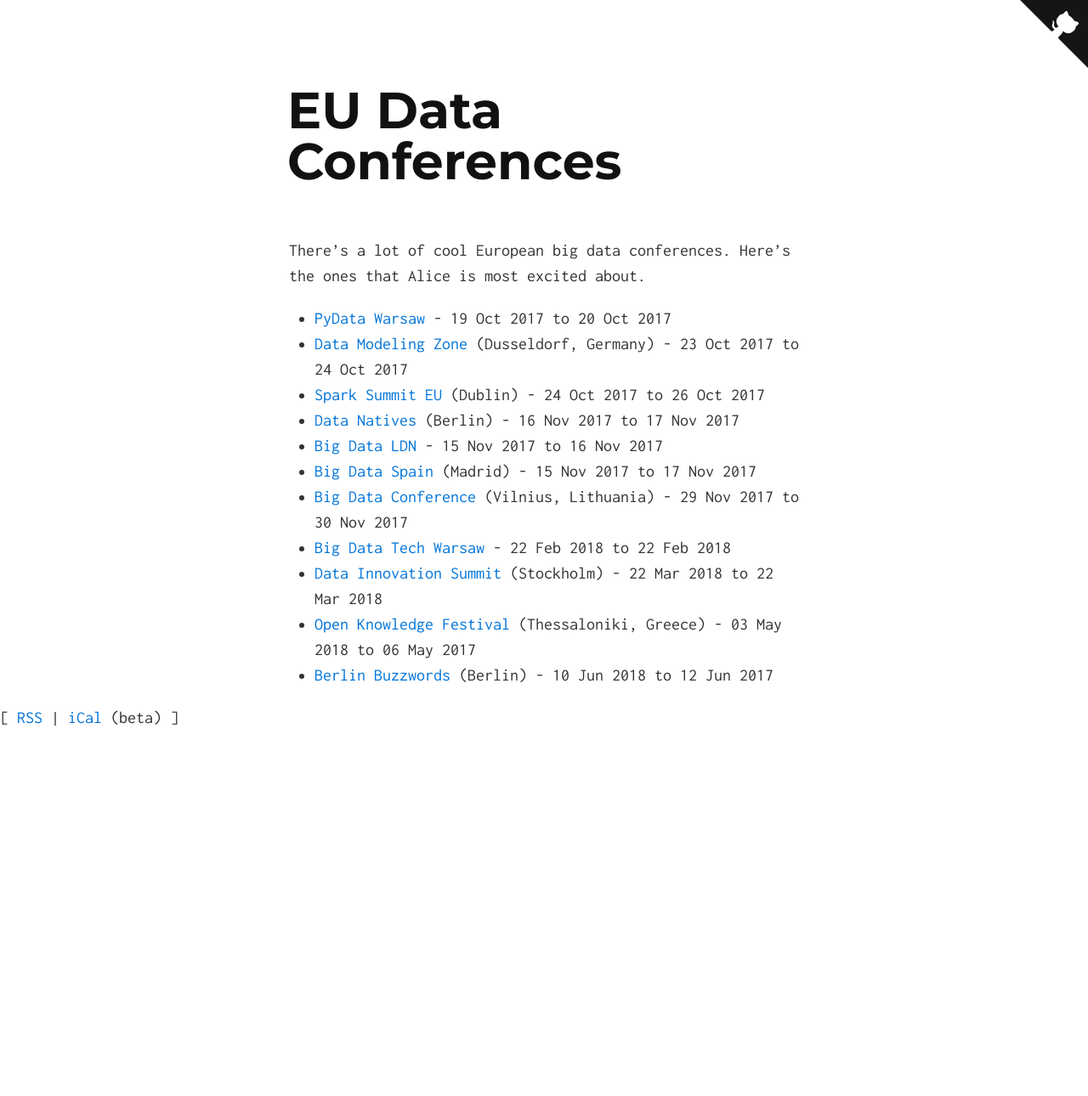
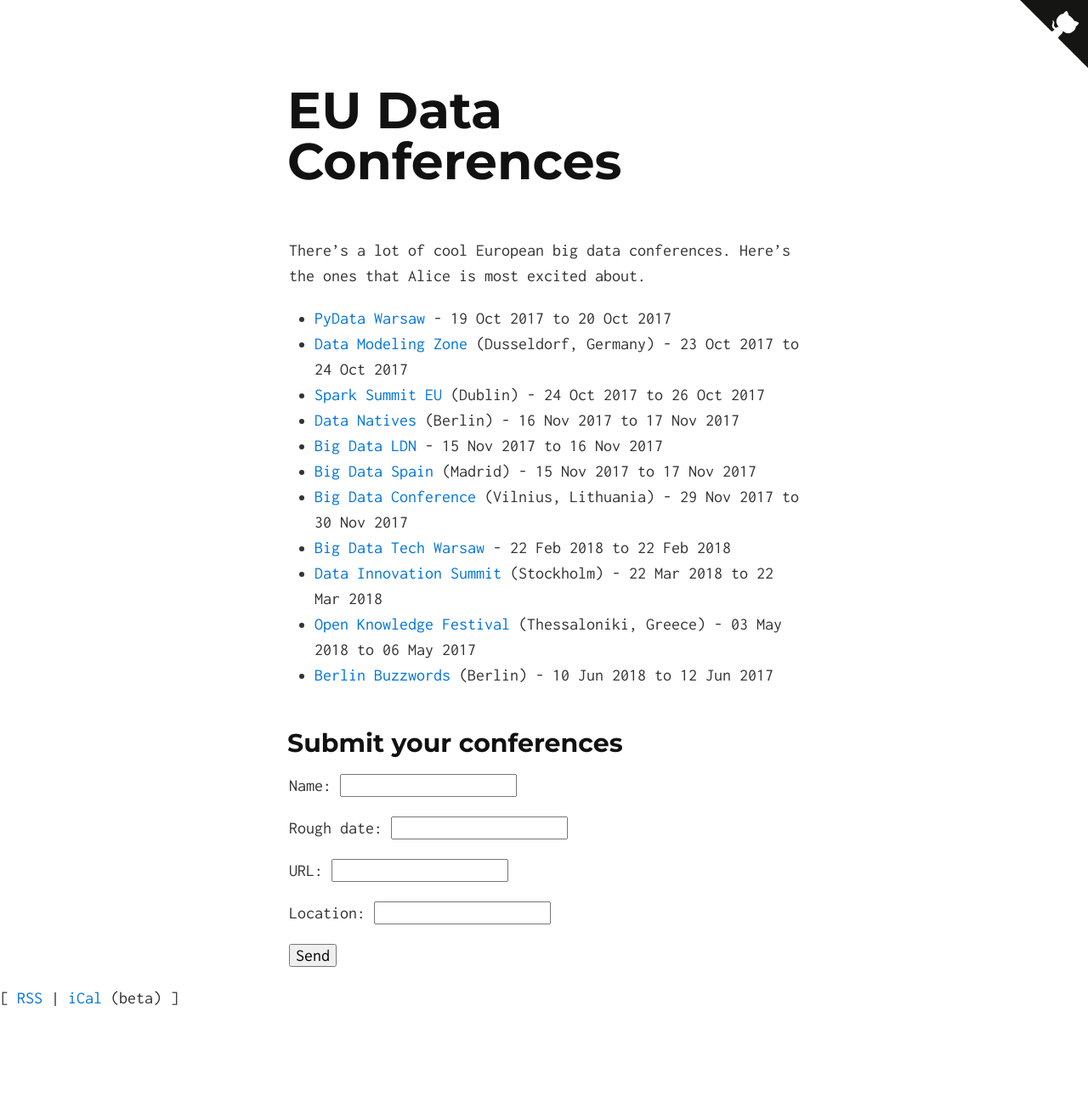
Before and after one commit to eudataconf/eudataconf, a Jekyll site: the page built from index.md, in a window 1280 px wide. Shown: the whole page at 85% size. Built offline with Jekyll 4.4.1, drawn with Linux system fonts in a browser that asks for light colours; before the commit the page ends 960 px from its top, so only the background shows below that.

Commit message:
add form to take submissions

```diff
--- a/_layouts/default.html
+++ b/_layouts/default.html
@@ -6,7 +6,7 @@
   <meta name="description" content="{{ site.description }}">
   <meta name="viewport" content="width=device-width, initial-scale=1.0">
   <title>{{ site.title }}</title>
-  <link rel="stylesheet" href="css/main.css">
+  <link rel="stylesheet" href="/css/main.css">
   <link rel="alternate" href="rss.xml" type="application/atom+xml" title="RSS feed of EU Data Conferences">
   <link rel=canonical" href="https://eudataconferences.wheresalice.info">
 </head>
@@ -30,6 +30,28 @@
       </li>
       {% endfor %}
     </ul>
+
+    <h2>Submit your conferences</h2>
+    <form name="submitConference" action="/thanks.html" netlify netlify-honeypot="bot-field">
+      <p style="display:none;">
+        <label>Don't fill this out: <input name="bot-field"></label>
+      </p>
+      <p>
+        <label>Name: <input type="text" name="name"></label>
+      </p>
+      <p>
+        <label>Rough date: <input type="text" name="roughdate"></label>
+      </p>
+      <p>
+        <label>URL: <input type="url" name="URI"></label>
+      </p>
+      <p>
+        <label>Location: <input type="text" name="location"></label>
+      </p>
+      <p>
+        <button type="submit">Send</button>
+      </p>
+    </form>
   </div>
 {% include scripts.html %}
 </body>
--- /dev/null
+++ b/thanks.html
@@ -0,0 +1,5 @@
+---
+layout: default
+---
+
+<blockquote>Thanks for your submission</blockquote>
```
